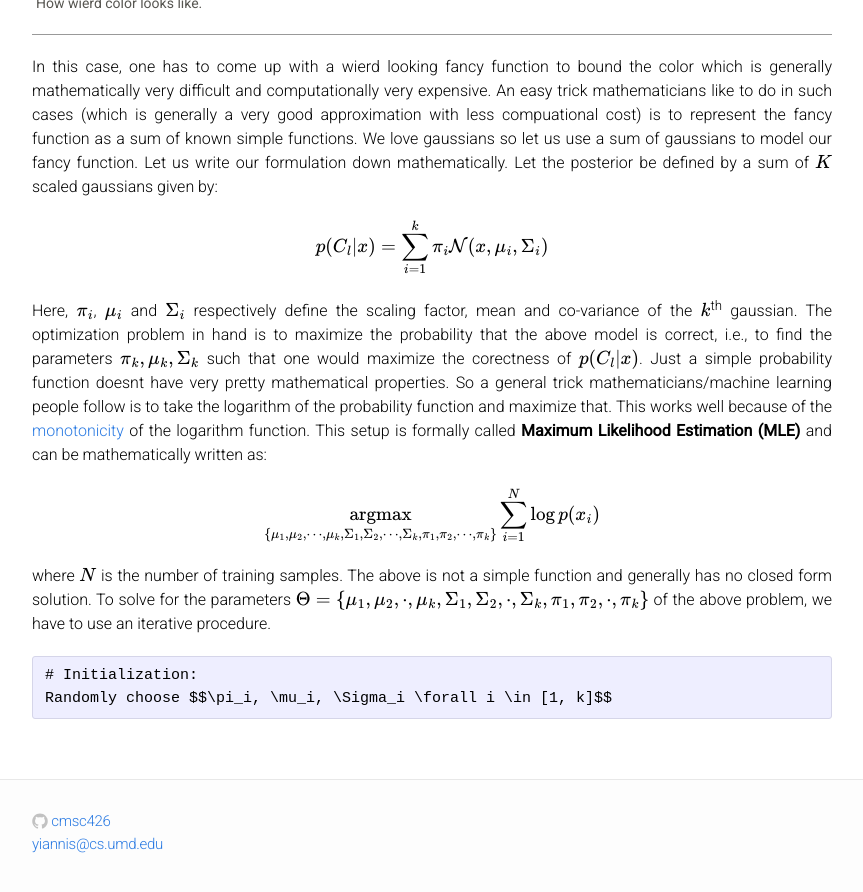
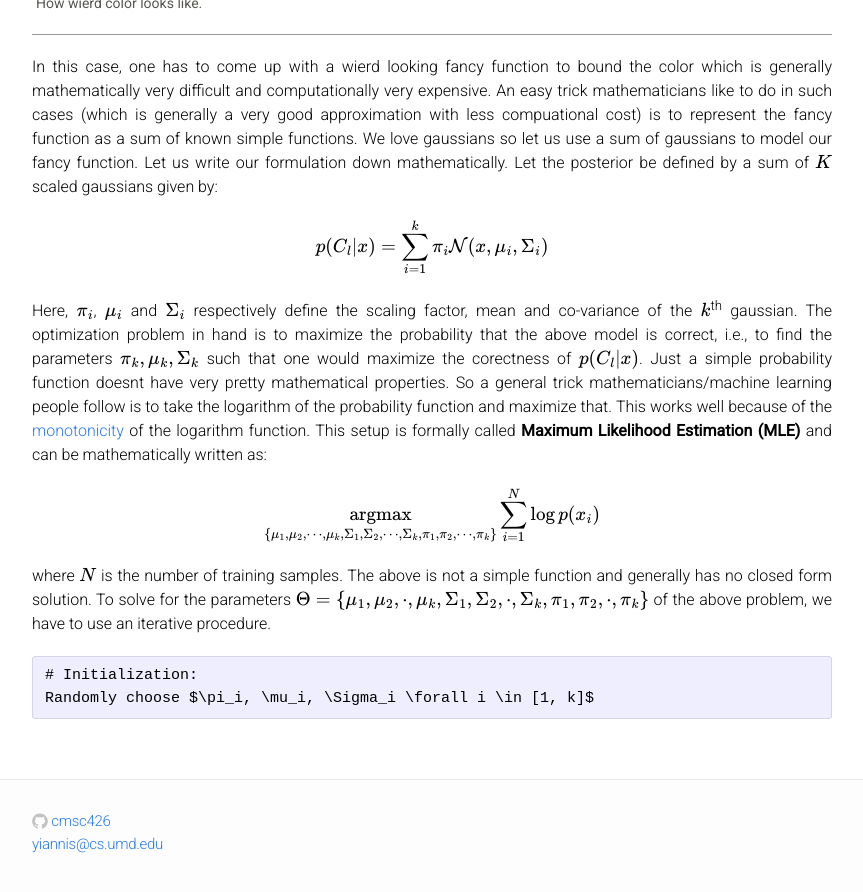
Before and after one commit to cmsc426/cmsc426.github.io, a Jekyll site: the page built from colorseg.md, in a window 1280 px wide and 900 px high, scrolled down 10676 px. Shown: the top 892 px of the window, without its empty margins (208-1071 px from the left). Built offline with Jekyll 4.4.1, drawn with Linux system fonts in a browser that asks for light colours; formulas are drawn with MathJax 3.

````diff
--- a/colorseg.md
+++ b/colorseg.md
@@ -257,5 +257,5 @@ where $$N$$ is the number of training samples. The above is not a simple functio
 
 ```
 # Initialization:
-Randomly choose $$\pi_i, \mu_i, \Sigma_i \forall i \in [1, k]$$
+Randomly choose $\pi_i, \mu_i, \Sigma_i \forall i \in [1, k]$
 ```
````
